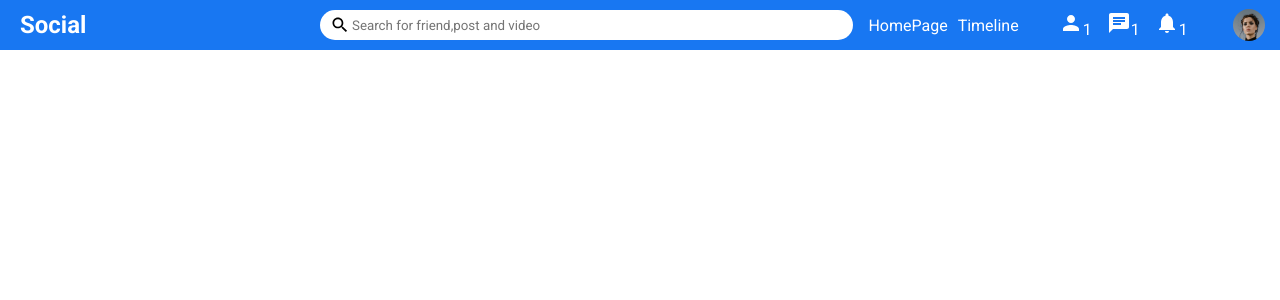
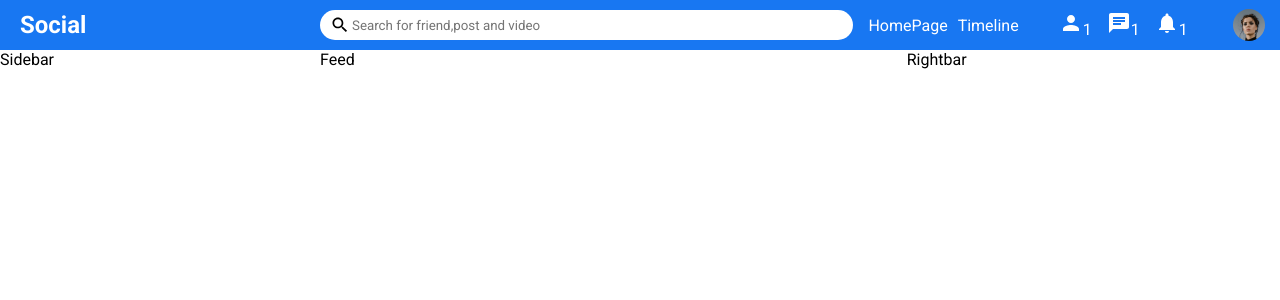
Before and after one commit to TahseenSust/Social-Media, a React (Create React App) app in the folder frontend/: page / in a window 1280 px wide. Shown: the top 300 px of the page. Built offline with nearby package versions, Linux system fonts and the light colour scheme.

Commit message:
added sidebar feed

```diff
--- /dev/null
+++ b/frontend/src/components/feed/Feed.jsx
@@ -0,0 +1,9 @@
+import "./feed.css"
+
+function Feed() {
+  return (
+    <div className="feed">Feed</div>
+  )
+}
+
+export default Feed
--- /dev/null
+++ b/frontend/src/components/feed/feed.css
@@ -0,0 +1,3 @@
+.feed{
+    flex: 5.5;
+}
--- /dev/null
+++ b/frontend/src/components/rightbar/Rightbar.jsx
@@ -0,0 +1,9 @@
+import "./rightbar.css"
+
+function Rightbar() {
+  return (
+    <div className="rightbar">Rightbar</div>
+  )
+}
+
+export default Rightbar
--- /dev/null
+++ b/frontend/src/components/rightbar/rightbar.css
@@ -0,0 +1,3 @@
+.rightbar{
+    flex: 3.5;
+}
--- /dev/null
+++ b/frontend/src/components/sidebar/Sidebar.jsx
@@ -0,0 +1,9 @@
+import "./sidebar.css"
+
+function Sidebar() {
+  return (
+    <div className="sidebar">Sidebar</div>
+  )
+}
+
+export default Sidebar
--- /dev/null
+++ b/frontend/src/components/sidebar/sidebar.css
@@ -0,0 +1,3 @@
+.sidebar{
+    flex: 3;
+}
--- a/frontend/src/pages/home/Home.js
+++ /dev/null
@@ -1,10 +0,0 @@
-import React from 'react'
-import Topbar from '../../components/topbar/Topbar'
-
-function Home() {
-  return (
-    <Topbar/>
-  )
-}
-
-export default Home
--- /dev/null
+++ b/frontend/src/pages/home/Home.jsx
@@ -0,0 +1,21 @@
+import React from 'react'
+import Feed from '../../components/feed/Feed'
+import Rightbar from '../../components/rightbar/Rightbar'
+import Sidebar from '../../components/sidebar/Sidebar'
+import Topbar from '../../components/topbar/Topbar'
+import "./home.css"
+
+function Home() {
+  return (
+    <>
+        <Topbar/>
+        <div className="homeContainer">
+          <Sidebar/>
+          <Feed/>
+          <Rightbar/>
+        </div>
+    </>
+  )
+}
+
+export default Home
--- a/frontend/src/pages/home/home.css
+++ b/frontend/src/pages/home/home.css
@@ -0,0 +1,4 @@
+.homeContainer{
+    display: flex;
+    width: 100%;
+}
```
